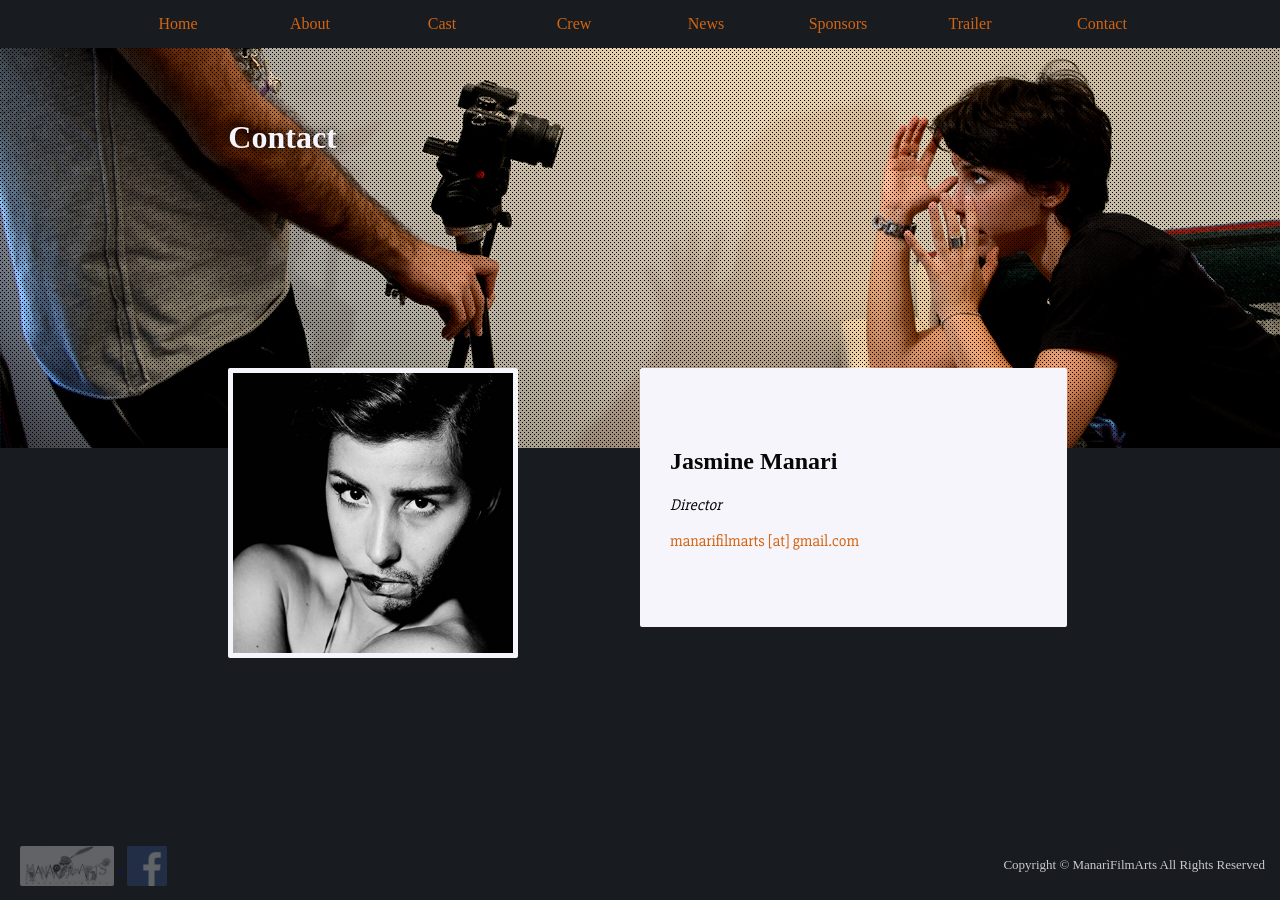
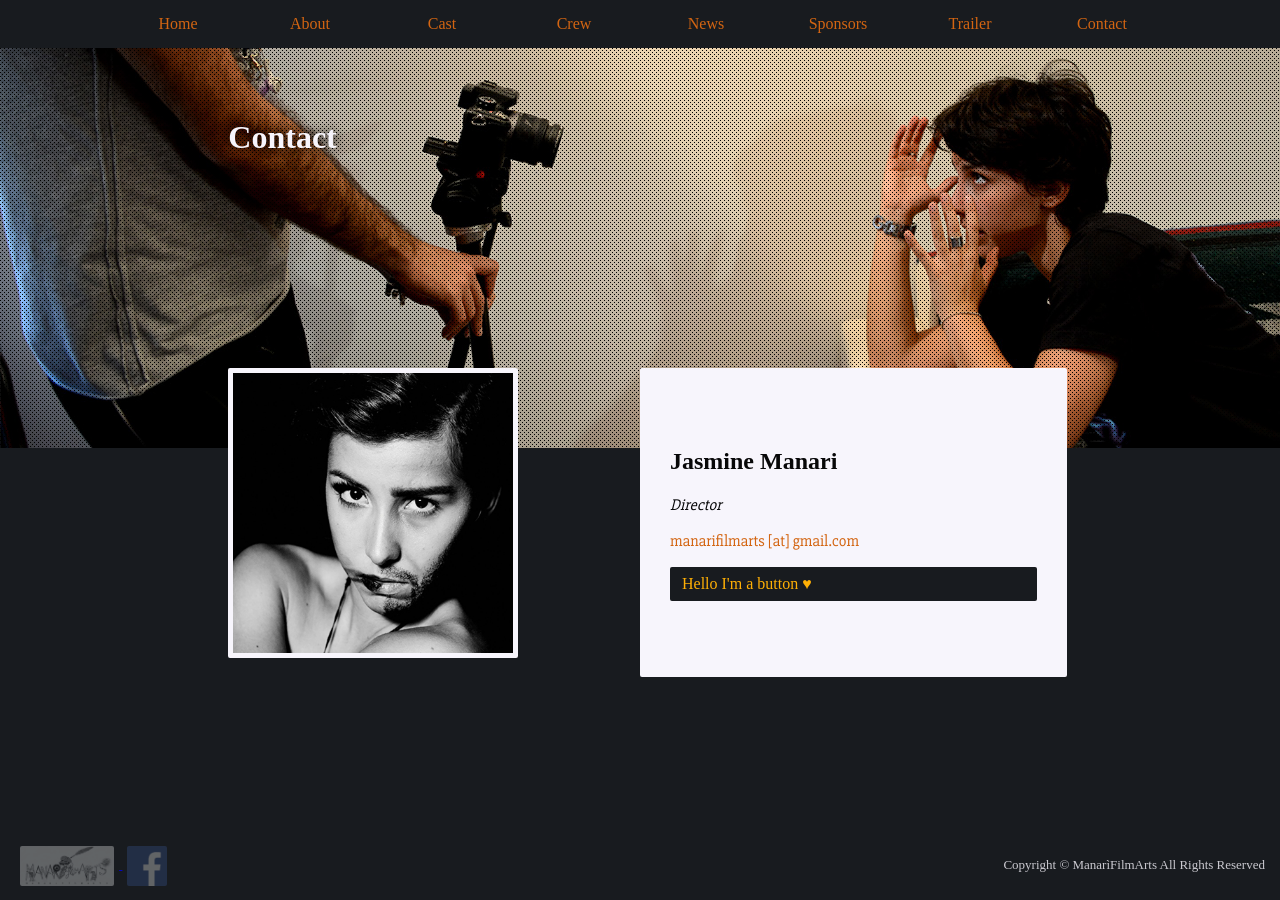
Before and after one commit to JasmineManari/jasminemanari.github.io, a Jekyll site: the page built from contact.html, in a window 1280 px wide. Built offline with Jekyll 4.4.1, drawn with Linux system fonts in a browser that asks for light colours; some web fonts are replaced.

Commit message:
reput button

```diff
--- a/contact.html
+++ b/contact.html
@@ -24,6 +24,7 @@ css   : contact.css
       <h2>Jasmine Manari</h2>
       <p><i>Director</i></p>
       <p><a class="link" href="mailto:manarifilmarts[*AT]gmail.com">manarifilmarts [at] gmail.com</a></p>
+      <p><a href="#" class="btn">Hello I'm a button &hearts;</a></p>
     </div>
   </div>
 </div>
```
